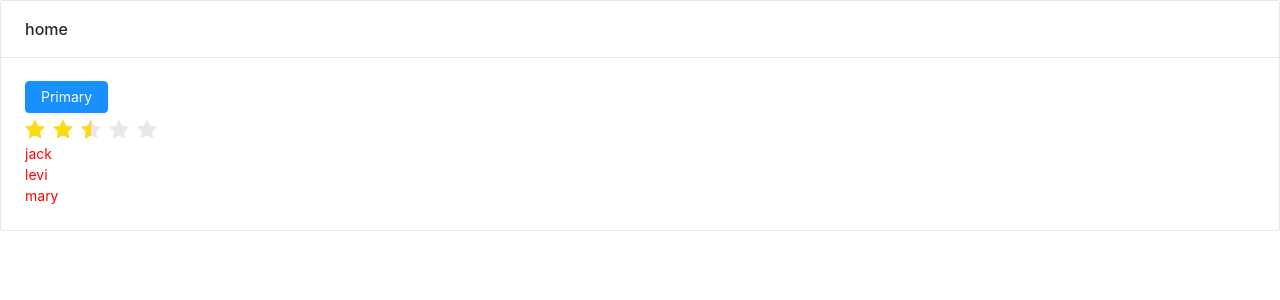
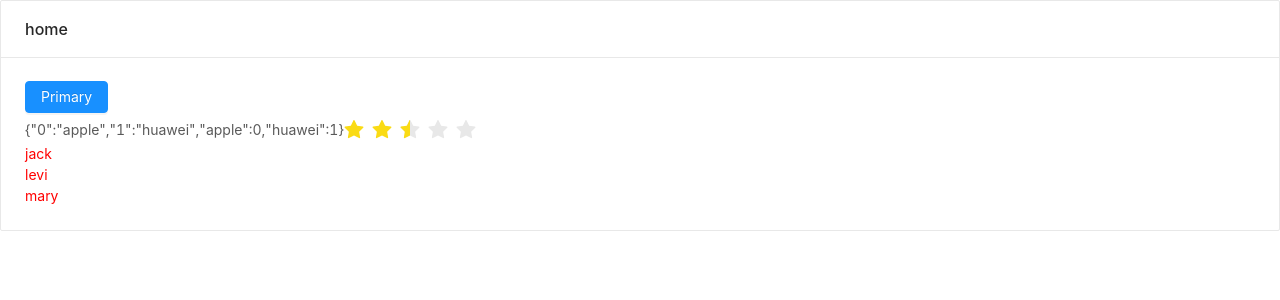
Before and after one commit to nieshiming/levi-webpack, a React app: page / in a window 1280 px wide. Shown: the top 300 px of the page. Built offline with nearby package versions, Linux system fonts and the light colour scheme.

Commit message:
feat: add webpack alias

```diff
--- a/src/app.tsx
+++ b/src/app.tsx
@@ -2,18 +2,19 @@ import React from 'react';
 import { hot } from 'react-hot-loader/root';
 import styled from 'styled-components';
 import { Card, Button, Rate } from 'antd';
+import { newLists } from '@/config';
+import { shop } from 'enums/index';
 
 const Bold = styled.div`
   color: red;
 `;
-
-const newLists = ['jack', 'levi', 'mary'];
 
 const Child = function () {
   return (
     <Card title="home">
       <Button type="primary">Primary</Button>
       <br />
+      {JSON.stringify(shop)}
       <Rate allowHalf defaultValue={2.5} />
 
       {newLists.map(item => (
--- a/src/config/index.js
+++ /dev/null
@@ -1 +0,0 @@
-export const store = [1, 2, 3, 4];
--- /dev/null
+++ b/src/config/index.ts
@@ -0,0 +1,3 @@
+export const store = [1, 2, 3, 4];
+
+export const newLists = ['jack', 'levi', 'mary'];
```
Also changed, not shown: tsconfig.json (+6 -1 lines), 2 other files (tests, documents, lock files or other folders).
